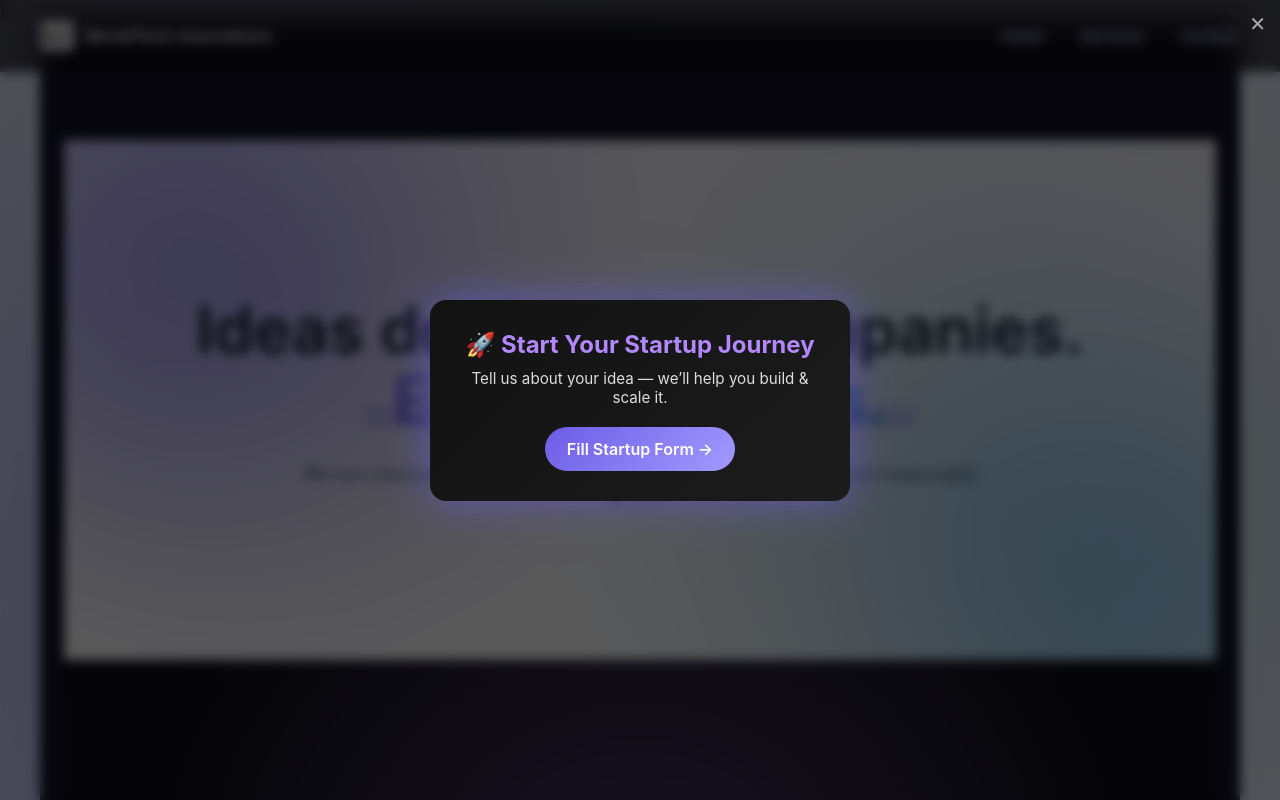
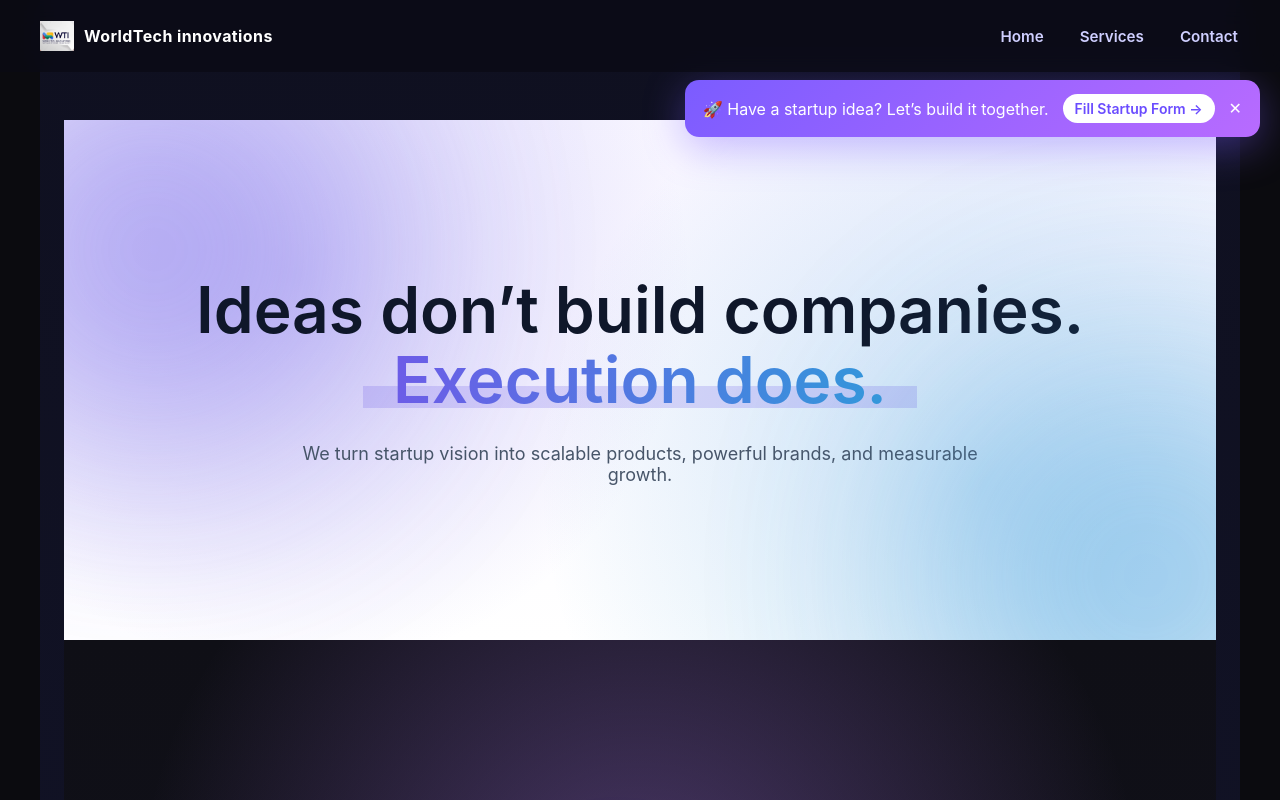
Before and after one commit to Sreeja6G/worldtechinnovations, a React (Vite) app: page / in a window 1280 px wide. Shown: the top 800 px of the page. Built offline with nearby package versions, Linux system fonts and the light colour scheme.

Commit message:
Update Home page styles and layout

```diff
--- a/src/index.css
+++ b/src/index.css
@@ -255,3 +255,20 @@ body {
   color: #475569;
   line-height: 1.7;
 }
+* {
+  box-sizing: border-box;
+}
+
+html, body {
+  width: 100%;
+  height: 100%;
+  margin: 0;
+  padding: 0;
+  background-color: #0b0b0f;
+  overflow-x: hidden;
+}
+
+#root {
+  min-height: 100vh;
+  background-color: #0b0b0f;
+}
--- a/src/pages/Home.css
+++ b/src/pages/Home.css
@@ -1,6 +1,8 @@
+
 /* =============== PAGE =============== */
 .page {
   width: 100%;
+  height: auto;
   overflow-x: hidden;
   font-family: "Inter", sans-serif;
 }
@@ -1402,72 +1404,7 @@
   color: #cfd1ff;
   line-height: 1.6;
 }
-/* ===== POPUP FORM ===== */
-.popup-overlay {
-  position: fixed;
-  inset: 0;
-  background: rgba(0,0,0,0.65);
-  backdrop-filter: blur(6px);
-  z-index: 9999;
-  display: flex;
-  align-items: center;
-  justify-content: center;
-}
-
-.popup-box {
-  background: linear-gradient(135deg, #121212, #1c1c1c);
-  border-radius: 16px;
-  padding: 30px;
-  width: 90%;
-  max-width: 420px;
-  text-align: center;
-  color: #fff;
-  box-shadow: 0 0 40px rgba(108,92,231,0.6);
-  animation: popupIn 0.5s ease;
-}
-
-.popup-box h2 {
-  margin-bottom: 10px;
-  color: #b388ff;
-}
-
-.popup-box p {
-  font-size: 0.95rem;
-  opacity: 0.85;
-  margin-bottom: 20px;
-}
-
-.popup-btn {
-  display: inline-block;
-  padding: 12px 22px;
-  background: linear-gradient(135deg, #6c5ce7, #a29bfe);
-  color: #fff;
-  border-radius: 30px;
-  text-decoration: none;
-  font-weight: 600;
-}
-
-.popup-close {
-  position: absolute;
-  top: 12px;
-  right: 14px;
-  background: none;
-  border: none;
-  color: #aaa;
-  font-size: 20px;
-  cursor: pointer;
-}
-
-@keyframes popupIn {
-  from {
-    transform: scale(0.85);
-    opacity: 0;
-  }
-  to {
-    transform: scale(1);
-    opacity: 1;
-  }
-}
+
 /* ================= FOOTER ================= */
 .site-footer {
   background: linear-gradient(180deg, #0b0b12, #050508);
@@ -1796,5 +1733,48 @@ html {
     margin-left: auto;   /* 👈 pushes menu away from logo */
     gap: 18px;
   }
-
-}
+}
+.startup-banner {
+  position: fixed;
+  top: 80px; /* below navbar */
+  right: 20px;
+  z-index: 999;
+  background: linear-gradient(135deg, #7b5cff, #b86bff);
+  color: #fff;
+  padding: 14px 18px;
+  border-radius: 14px;
+  display: flex;
+  align-items: center;
+  gap: 14px;
+  box-shadow: 0 10px 40px rgba(123, 92, 255, 0.4);
+  animation: slideIn 0.6s ease;
+}
+
+.banner-btn {
+  background: #fff;
+  color: #6a4cff;
+  padding: 6px 12px;
+  border-radius: 20px;
+  font-weight: 600;
+  text-decoration: none;
+  font-size: 14px;
+}
+
+.banner-close {
+  background: none;
+  border: none;
+  color: #fff;
+  font-size: 16px;
+  cursor: pointer;
+}
+
+@keyframes slideIn {
+  from {
+    opacity: 0;
+    transform: translateY(-10px);
+  }
+  to {
+    opacity: 1;
+    transform: translateY(0);
+  }
+}
--- a/src/pages/Home.tsx
+++ b/src/pages/Home.tsx
@@ -1,120 +1,100 @@
 import { useEffect, useState, useRef } from "react";
+import { useNavigate } from "react-router-dom";
 import "./Home.css";
-import { useNavigate } from "react-router-dom";
 
 export default function Home() {
   const [projects, setProjects] = useState(1);
   const [ventures, setVentures] = useState(1);
   const [months, setMonths] = useState(1);
+  const[showBanner,setShowBanner
+  ] =useState(true);
   const [activeService, setActiveService] = useState("rd");
   const aboutRef = useRef<HTMLDivElement | null>(null);
   const [aboutVisible, setAboutVisible] = useState(false);
-  const [showFormPopup, setShowFormPopup] = useState(true);
   const navigate = useNavigate();
 
-  /* counters */
+  /* COUNTERS */
   useEffect(() => {
     let p = 0, v = 0, m = 0;
-
     const interval = setInterval(() => {
       if (p < 9) setProjects(++p);
       if (v < 3) setVentures(++v);
       if (m < 2) setMonths(++m);
       if (p === 9 && v === 3 && m === 2) clearInterval(interval);
     }, 120);
-
     return () => clearInterval(interval);
   }, []);
 
-  /* about observer */
+  /* ABOUT OBSERVER */
   useEffect(() => {
     const el = aboutRef.current;
     if (!el) return;
-
     const observer = new IntersectionObserver(
       ([entry]) => entry.isIntersecting && setAboutVisible(true),
       { threshold: 0.4 }
     );
-
     observer.observe(el);
     return () => observer.disconnect();
   }, []);
 
-  /* popup */
-  useEffect(() => {
-    setShowFormPopup(true);
-  }, []);
-/* ===== MAGNETIC EFFECT (DESKTOP ONLY) ===== */
-
-// check desktop (mouse present)
+  /* MAGNETIC EFFECT */
   const isDesktop = () =>
     typeof window !== "undefined" &&
     window.matchMedia("(hover: hover) and (pointer: fine)").matches;
 
   const magneticMove = (e: React.MouseEvent<HTMLDivElement>) => {
-  if (!isDesktop()) return; // ❌ mobile blocked
-
+    if (!isDesktop()) return;
     const el = e.currentTarget;
     const rect = el.getBoundingClientRect();
-
     const x = e.clientX - rect.left - rect.width / 2;
     const y = e.clientY - rect.top - rect.height / 2;
-
-  // smooth + limited movement
     el.style.transform = `translate(${x * 0.25}px, ${y * 0.25}px) scale(1.05)`;
   };
 
   const magneticLeave = (e: React.MouseEvent<HTMLDivElement>) => {
-  const el = e.currentTarget;
-  el.style.transform = "translate(0, 0) scale(1)";
+    e.currentTarget.style.transform = "translate(0,0) scale(1)";
   };
+
   return (
     <>
-      {/* ================= POPUP ================= */}
-      {showFormPopup && (
-        <div className="popup-overlay">
-          <div className="popup-box">
-            <button className="popup-close" onClick={() => setShowFormPopup(false)}>
-              ✕
-            </button>
-            <h2>🚀 Start Your Startup Journey</h2>
-            <p>Tell us about your idea — we’ll help you build & scale it.</p>
-            <a
-              href="https://docs.google.com/forms/d/e/1FAIpQLSfiatQOnSerCjDqTllEHoCIp719pnsppmzXefoK8w_i8IzzMg/viewform?usp=dialog"
-              target="_blank"
-              rel="noreferrer"
-              className="popup-btn"
-              onClick={() => setShowFormPopup(false)}
-            >
-              Fill Startup Form →
-            </a>
-          </div>
-        </div>
-      )}
+      {/* NAVBAR */}
       <nav className="navbar">
-      {/* Logo */}
         <div className="nav-logo">
           <img src="/logo.jpeg" alt="WorldTech Technologies" />
           <span>WorldTech innovations</span>
         </div>
-
-      {/* Links */}
         <ul className="nav-links">
-        <li>
-          <a href="#home">Home</a>
-        </li>
-        <li>
-          <a href="#services">Services</a>
-        </li>
-        <li>
-          <a href="#contact">Contact</a>
-        </li>
+          <li><a href="#home">Home</a></li>
+          <li><a href="#services">Services</a></li>
+          <li><a href="#contact">Contact</a></li>
         </ul>
       </nav>
-  );
+      {showBanner && (
+  <div className="startup-banner">
+    <span>
+      🚀 Have a startup idea? Let’s build it together.
+    </span>
 
+    <a
+      href="https://docs.google.com/forms/d/e/1FAIpQLSfiatQOnSerCjDqTllEHoCIp719pnsppmzXefoK8w_i8IzzMg/viewform"
+      target="_blank"
+      rel="noreferrer"
+      className="banner-btn"
+    >
+      Fill Startup Form →
+    </a>
 
+    <button
+      className="banner-close"
+      onClick={() => setShowBanner(false)}
+    >
+      ✕
+    </button>
+  </div>
+)}
+      {/* PAGE */}
       <div className="page">
+
         {/* HERO */}
         <section className="hero" id="home">
           <h1>
@@ -122,8 +102,7 @@ const magneticLeave = (e: React.MouseEvent<HTMLDivElement>) => {
             <span>Execution does.</span>
           </h1>
           <p className="hero-sub">
-            We turn startup vision into scalable products,
-            powerful brands, and measurable growth.
+            We turn startup vision into scalable products, powerful brands, and measurable growth.
           </p>
         </section>
 
@@ -133,12 +112,10 @@ const magneticLeave = (e: React.MouseEvent<HTMLDivElement>) => {
           ref={aboutRef}
           className={`about ${aboutVisible ? "about-active" : ""}`}
         >
+          <div className="about-tag">ABOUT US</div>
+          <h2 className="about-title">WTI <span>Agency</span></h2>
+          <p className="about-sub">WorldTechInnovations</p>
 
-          <div className="about-tag">ABOUT US</div>
-          <h2 className="about-title">
-            WTI <span>Agency</span>
-          </h2>
-          <p className="about-sub">WorldTechInnovations</p>
           <p className="about-text">
             Helping startups and businesses grow from idea to impact.
             <br /><br />
@@ -153,18 +130,15 @@ const magneticLeave = (e: React.MouseEvent<HTMLDivElement>) => {
             <div><h3>{months}+</h3><span>Months Strong</span></div>
           </div>
         </section>
+
+        {/* SERVICES */}
         <section className="services" id="services">
           <h2>Our Services</h2>
-
           <div className="service-row">
             {["rd", "smm", "tech", "dreamx"].map((service) => (
               <div key={service} className="service-wrap">
-
-        {/* CIRCLE */}
                 <div
-          className={`service-circle ${service} ${
-            activeService === service ? "active" : ""
-          }`}
+                  className={`service-circle ${service} ${activeService === service ? "active" : ""}`}
                   onClick={() => setActiveService(service)}
                   onMouseMove={isDesktop() ? magneticMove : undefined}
                   onMouseLeave={isDesktop() ? magneticLeave : undefined}
@@ -175,27 +149,20 @@ const magneticLeave = (e: React.MouseEvent<HTMLDivElement>) => {
                   {service === "dreamx" && "DreamX"}
                 </div>
 
-        {/* EXPLORE BUTTON (OUTSIDE CIRCLE) */}
                 <button
                   className="service-btn"
                   onClick={() => navigate(`/services/${service}`)}
                 >
                   Explore
                 </button>
-
               </div>
             ))}
           </div>
         </section>
 
-
         {/* COMPLETED PROJECTS */}
         <section className="projects-showcase">
           <h2 className="projects-title">✅ Completed Projects</h2>
-          <p className="projects-sub">
-            9+ production-ready websites delivered across startups, brands, and platforms.
-          </p>
-
           <div className="projects-grid">
             {[
               ["DreamX World","https://www.dreamxworld.com"],
@@ -250,7 +217,6 @@ const magneticLeave = (e: React.MouseEvent<HTMLDivElement>) => {
       </ul>
       <span className="ongoing-status">In Progress</span>
     </div>
-
     <div className="ongoing-card">
       <h3>🏋️ Fitness / Gym Brand</h3>
       <p className="ongoing-desc">
@@ -292,8 +258,8 @@ const magneticLeave = (e: React.MouseEvent<HTMLDivElement>) => {
       <h3>💰 Investment</h3>
       <p className="price">₹22,000 INR</p>
       <p className="note">
-        We believe <b>value creates commitment</b>.
-        Paid efforts build serious founders.
+        We believe <b>value creates commitment</b>. Paid efforts build serious
+        founders.
       </p>
     </div>
 
@@ -308,23 +274,20 @@ const magneticLeave = (e: React.MouseEvent<HTMLDivElement>) => {
   </div>
 </section>
 
-{/* LEFT / RIGHT CONTENT */}
-
+{/* ================= JOIN US ================= */}
 <div className="join-center">
   <a
-    href="https://docs.google.com/forms/d/e/1FAIpQLSfiatQOnSerCjDqTllEHoCIp719pnsppmzXefoK8w_i8IzzMg/viewform?usp=dialog"
-    className="join-btn"
+    href="https://docs.google.com/forms/d/e/1FAIpQLSfiatQOnSerCjDqTllEHoCIp719pnsppmzXefoK8w_i8IzzMg/viewform"
     target="_blank"
     rel="noopener noreferrer"
+    className="join-btn"
   >
     Join Us →
   </a>
 </div>
-        {/* FINAL CTA */}
+
 {/* ================= FOUNDER PROFILE ================= */}
 <section className="founder">
-  <div className="founder-glow" />
-
   <h2 className="founder-title">
     Meet Our <span>Founder</span>
   </h2>
@@ -338,15 +301,16 @@ const magneticLeave = (e: React.MouseEvent<HTMLDivElement>) => {
   </p>
 
   <p className="founder-desc">
-    Startup-focused product thinker with a strong background in
-    <b> research, product strategy, and execution</b>.
-    Leads both technical development and business vision at WTI Agency.
+    Startup-focused product thinker with strong experience in
+    <b> research, product strategy, and execution</b>. Leads both technical
+    development and business vision at WTI Agency.
   </p>
 
   <blockquote className="founder-quote">
     “Technology should not just look good — it should solve real problems.”
   </blockquote>
 </section>
+
 {/* ================= WHY CHOOSE WTI ================= */}
 <section className="why-wti">
   <h2 className="why-title">
@@ -362,37 +326,45 @@ const magneticLeave = (e: React.MouseEvent<HTMLDivElement>) => {
     <div>🔁 Long-term partnership approach</div>
   </div>
 </section>
+
+{/* ================= FINAL CTA ================= */}
 <section className="final-cta">
-          <h2>Let’s <span>Build the Future</span> Together</h2>
-          <p>WTI Agency is ready to help you design, build, and scale.</p>
+  <h2>
+    Let’s <span>Build the Future</span> Together
+  </h2>
+  <p>
+    Whether you’re a startup, business, or entrepreneur —
+    WTI Agency is ready to help you design, build, and scale.
+  </p>
   <button className="cta-btn">Start Your Journey →</button>
 </section>
+
 {/* ================= FOOTER ================= */}
-<footer className="site-footer">
+<footer className="site-footer" id="contact">
   <div className="footer-content">
     <h3 className="footer-brand">WorldTechInnovations</h3>
 
     <p className="footer-contact">
-      📧 <a href="mailto:wtitechinnovations@gmail.com">
+      📧{" "}
+      <a href="mailto:worldtechinnovations786@gmail.com">
         worldtechinnovations786@gmail.com
       </a>
     </p>
 
     <p className="footer-contact">
-      📞 <a href="tel:+91XXXXXXXXXX">+91 9440463292</a>
+      📞 <a href="tel:+919440463292">+91 9440463292</a>
     </p>
 
     <div className="footer-socials">
       <a
-        href="https://www.instagram.com/worldtech_innovations?igsh=MXF4aXMzdWdmZ25udQ=="
+        href="https://www.instagram.com/worldtech_innovations"
         target="_blank"
         rel="noreferrer"
       >
         Instagram
       </a>
-
       <a
-        href="https://linkedin.com/in/YOUR_LINKEDIN"
+        href="https://linkedin.com"
         target="_blank"
         rel="noreferrer"
       >
@@ -402,7 +374,6 @@ const magneticLeave = (e: React.MouseEvent<HTMLDivElement>) => {
 
     <p className="footer-copy">
       © {new Date().getFullYear()} WorldTechInnovations. All rights reserved.
-      here the reserved rights
     </p>
   </div>
 </footer>
```
Lines whose indentation alone changed are shown as unchanged.
